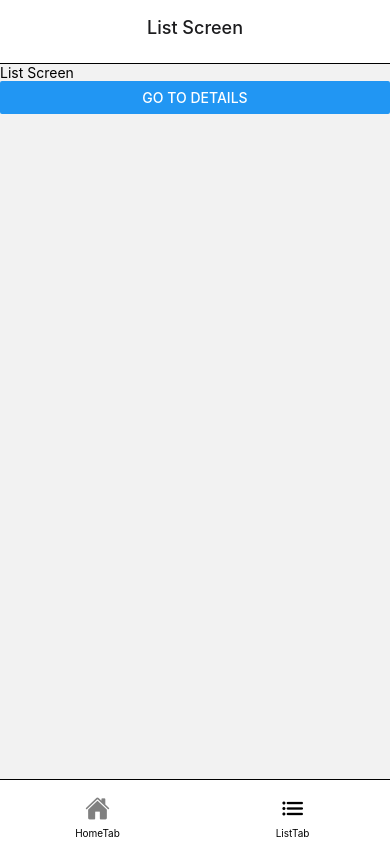
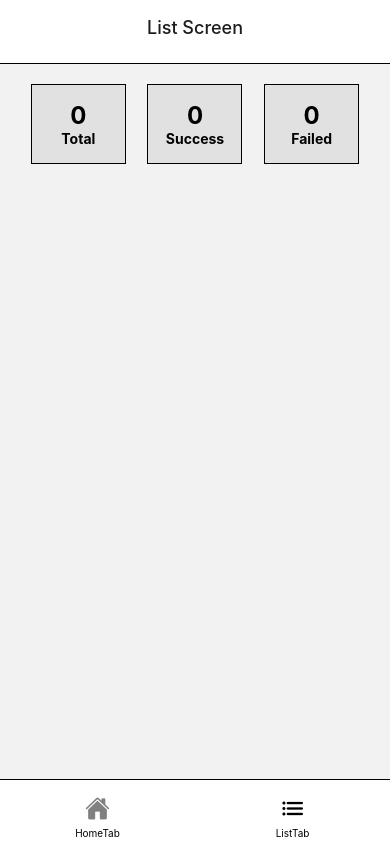
Before and after one commit to yalusis/Magic-Hat, a React Native app: screen /ListTab in a window 390 px wide. Built offline with nearby package versions, Linux system fonts and the light colour scheme; no server answers.

Commit message:
added affiliations(a block counting total/success/failed affiliations)

```diff
--- a/src/components/affiliations/Affiliations.tsx
+++ b/src/components/affiliations/Affiliations.tsx
@@ -0,0 +1,27 @@
+import React, { useContext } from 'react';
+import { View, Text } from 'react-native';
+import { MyContext } from '../../context/context';
+import { styleAffiliations } from './styleAffiliations';
+
+function Affiliations() {
+  const { total, success, failed } = useContext(MyContext);
+
+  return (
+    <View style={styleAffiliations.container}>
+      <View style={styleAffiliations.box}>
+        <Text style={styleAffiliations.textNumber}>{total}</Text>
+        <Text style={styleAffiliations.text}>Total</Text>
+      </View>
+      <View style={styleAffiliations.box}>
+        <Text style={styleAffiliations.textNumber}>{success}</Text>
+        <Text style={styleAffiliations.text}>Success</Text>
+      </View>
+      <View style={styleAffiliations.box}>
+        <Text style={styleAffiliations.textNumber}>{failed}</Text>
+        <Text style={styleAffiliations.text}>Failed</Text>
+      </View>
+    </View>
+  );
+}
+
+export default Affiliations;
--- /dev/null
+++ b/src/components/affiliations/styleAffiliations.ts
@@ -0,0 +1,25 @@
+import { StyleSheet } from 'react-native';
+
+export const styleAffiliations = StyleSheet.create({
+    container: {
+      flexDirection: 'row',
+      justifyContent: 'space-around',
+      margin: 20,
+    },
+    box: {
+      width: 95,
+      height: 80,
+      justifyContent: 'center',
+      alignItems: 'center',
+      backgroundColor: '#e1e1e1',
+      borderWidth: 1,
+    },
+    textNumber: {
+      fontSize: 24,
+      fontWeight: 'bold',
+    },
+    text: {
+      fontSize: 14,
+      fontWeight: 'bold',
+    },
+  });
--- a/src/components/pages/details/DetailsScreen.tsx
+++ b/src/components/pages/details/DetailsScreen.tsx
@@ -10,10 +10,6 @@ function DetailsScreen({ navigation }: DetailsScreenProps){
   return (
     <View>
       <Text>Details Screen</Text>
-      <Button
-        title="Go to List"
-        onPress={() => navigation.navigate('List')}
-      />
     </View>
   );
 }
--- a/src/components/pages/home/HomeScreen.tsx
+++ b/src/components/pages/home/HomeScreen.tsx
@@ -1,13 +1,14 @@
 import React, { useContext } from 'react';
-import { View, Text } from 'react-native';
+import { View } from 'react-native';
 import { MyContext } from '../../../context/context';
+import Affiliations from '../../affiliations/Affiliations';
 
 function HomeScreen() {
   const {allCharacters} = useContext(MyContext);
   console.log(allCharacters.length);
   return (
     <View>
-      <Text>Home Screen</Text>
+      <Affiliations />
     </View>
   );
 }
--- a/src/components/pages/list/ListScreen.tsx
+++ b/src/components/pages/list/ListScreen.tsx
@@ -1,6 +1,7 @@
 import React from 'react';
-import { View, Text, Button } from 'react-native';
+import { View, } from 'react-native';
 import { ListScreenNavigationProp } from '../../../types/navigationTypes';
+import Affiliations from '../../affiliations/Affiliations';
 
 interface ListScreenProps {
     navigation: ListScreenNavigationProp;
@@ -9,11 +10,7 @@ interface ListScreenProps {
 function ListScreen({ navigation }: ListScreenProps) {
   return (
     <View>
-      <Text>List Screen</Text>
-      <Button
-        title="Go to Details"
-        onPress={() => navigation.navigate('Details')}
-      />
+      <Affiliations />
     </View>
   );
 }
```
